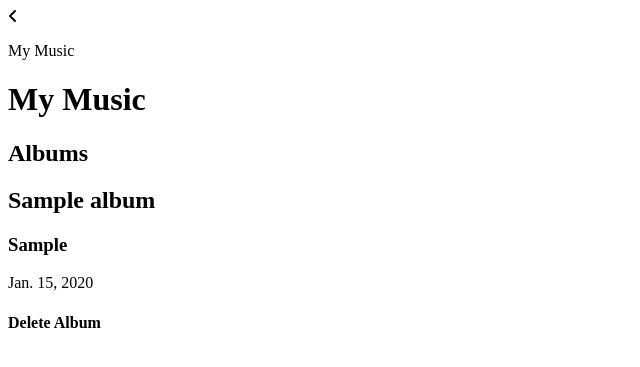
After one commit to momentum-morehouse/django-music-Shareese, a Django app: page / in a window 1280 px wide. The commit adds this page. Shown: the top 367 px of the page, without its empty margins (0-640 px from the left). Run offline with Django 3.2, Linux system fonts and the light colour scheme; tables that the repository leaves empty hold one stand-in row (values such as "Sample post"); some libraries are stand-ins or nearby versions.

Commit message:
styling and adding code

```diff
--- a/albums/forms.py
+++ b/albums/forms.py
@@ -5,7 +5,7 @@ class album_info_Form(forms.ModelForm):
     class Meta:
         model = Album
         fields = [
-            'album_title',
+            'title',
             'artist',
             'released',
         ]
--- a/albums/models.py
+++ b/albums/models.py
@@ -4,10 +4,7 @@ from django.db import models
 class Album(models.Model):
     artist = models.CharField(max_length=255)
     title = models.CharField(max_length=255)
-    released = models.DateField()
+    released = models.DateField(blank=True, null=True)
 
     def __str__(self):
       return f"{self.title}"
-
-class Users(models.Model):
-  pass
--- /dev/null
+++ b/music/css/styles.css
@@ -0,0 +1,3 @@
+.my_music {
+  background-color:radial-gradient(#9696e4, #4545ee);
+}
--- a/music/settings.py
+++ b/music/settings.py
@@ -32,7 +32,7 @@ SECRET_KEY = env('SECRET_KEY')
 # SECURITY WARNING: don't run with debug turned on in production!
 DEBUG = True
 
-ALLOWED_HOSTS = []
+ALLOWED_HOSTS = ['django-music-shareese-2.shareese.repl.co', 'django-music-shareese-2--shareese.repl.co']
 
 # Application definition
 
@@ -50,6 +50,7 @@ INSTALLED_APPS = [
 
     # Project-specific
     'users',
+    'albums',
 ]
 
 MIDDLEWARE = [
--- a/music/urls.py
+++ b/music/urls.py
@@ -17,8 +17,11 @@ from django.contrib import admin
 from django.conf import settings
 from django.urls import include, path
 
+from albums import views as album_views
+
 urlpatterns = [
     path('admin/', admin.site.urls),
+    path('', album_views.index, name='homepage')
 ]
 
 if settings.DEBUG:
--- /dev/null
+++ b/static/css/styles.css
@@ -0,0 +1,3 @@
+.albums {
+  background-color:radial-gradient(#9696e4, #4545ee);
+}
--- a/static/styles.css
+++ /dev/null
@@ -1,3 +0,0 @@
-{% load static %}
-<link rel="stylesheet" href="{% static 'css/styles.css' %}">
-<img src="{% static 'catalog/images/local_library_model_uml.png' %}" alt="UML diagram" style="width:555px;height:540px;">
--- a/template/albums/list_albums.html
+++ b/templates/albums/list_albums.html
@@ -1,13 +1,13 @@
 {% extends "base.html" %}
 
 {% block content %}
-<h1>All Albums</h1>
+<h1>My Music</h1>
 
 
-<a href="{% url 'add_albums' %}">Add Album</a>
+<h2>Albums</h2>
 <div class="flex flex-wrap">
   {% for album in albums %}
-  <div class="w-33 pa3">
+  <div class="w-33 pa3 albums">
     <h2>{{ album.title }}</h2>
 
 
@@ -15,7 +15,7 @@
     {% if album.artist %}
     <div class="flex">
       <div class="pr2"></div>
-      <div>{{ album.artist }}</div>
+      <h3>{{ album.artist }}</h3>
     </div>
     {% endif %}
 
@@ -27,7 +27,7 @@
     {% endif %}
 
   </div>
-  <a href="{% url 'delete_albums' pk=album.pk %}">Delete Album</a>
+  <h4>Delete Album</h4>
   {% endfor %}
 </div>
 {% endblock %}
--- /dev/null
+++ b/templates/base.html
@@ -0,0 +1,28 @@
+{% load static %}
+
+<!DOCTYPE html>
+<html lang="en">
+<head>
+  <meta charset="UTF-8">
+  <meta name="viewport" content="width=device-width, initial-scale=1.0">
+  <title>My Music</title>
+<link rel="stylesheet"
+  href="https://stackpath.bootstrapcdn.com/font-awesome/4.7.0/css/font-awesome.min.css">
+<link rel="stylesheet"
+  href="https://stackpath.bootstrapcdn.com/font-awesome/4.7.0/css/bootstrap.min.css">
+
+  <link rel="stylesheet" href="{% static 'css/styles.css' %}">
+
+</head>
+<div class="music-container"></div>
+  <div class="music-header">
+    <i class="fa fa-angle-left"></i>
+    <div class="title"><p>My Music</p></div>
+
+  </div>
+
+    {% block content %}
+    {% endblock %}
+  </div>
+</body>
+</html>
```
Also changed, not shown: template/base.html (deleted, +0 -18 lines), albums/migrations/0002_init.py (added), albums/migrations/0003_auto_20200715_2353.py (added), albums/migrations/0004_auto_20200715_2357.py (added), template/albums/index.html (deleted), templates/albums/add_album.html (renamed from template/albums/add_album.html), templates/albums/delete_albums.html (renamed from template/albums/delete_albums.html), templates/albums/edit_albums.html (renamed from template/albums/edit_albums.html), templates/albums/index.html (added), 1 other file.
